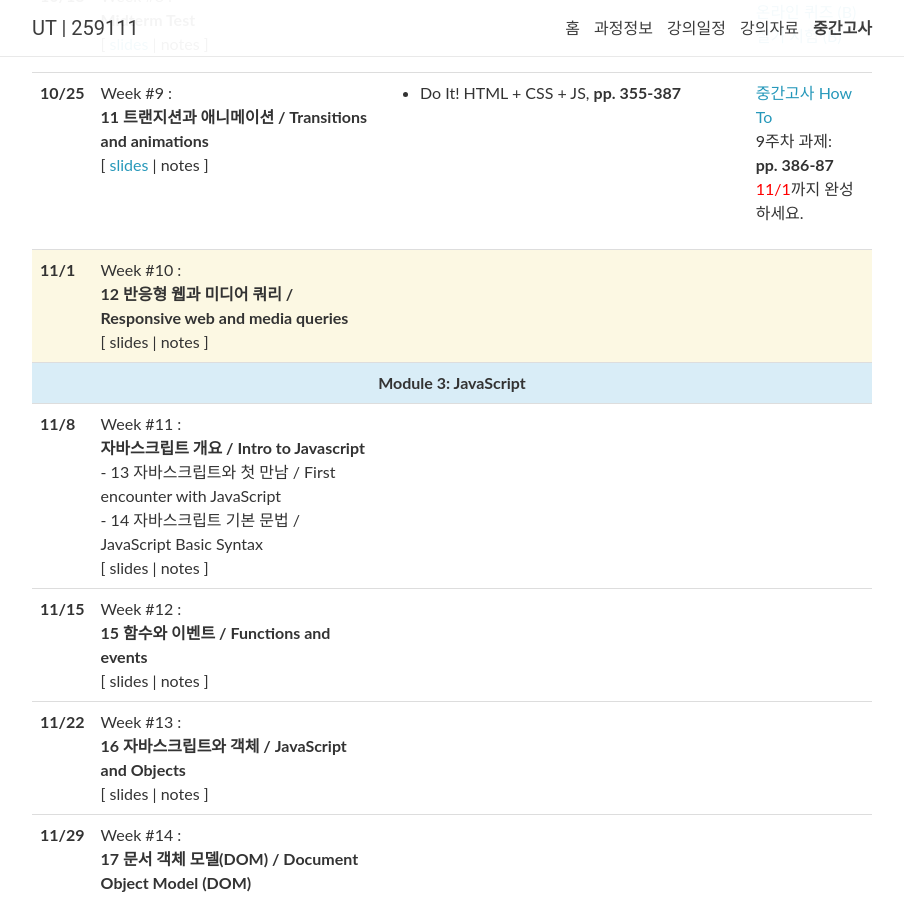
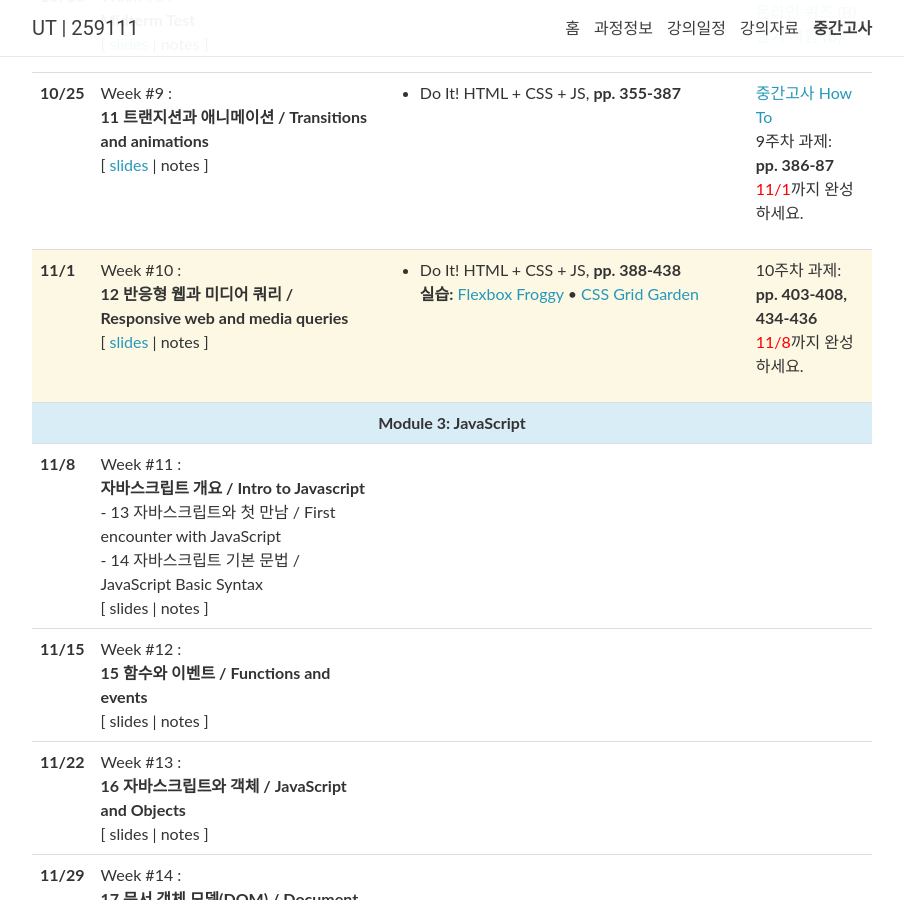
Before and after one commit to 2023-aaronkr/ut-web, a Jekyll site: the page built from _pages/lectures.md, in a window 1280 px wide and 900 px high, scrolled down 1455 px. Shown: the whole window, without its empty margins (188-1092 px from the left). Built offline with Jekyll 4.4.1, drawn with Linux system fonts in a browser that asks for light colours; nearby versions of some CDN libraries; comment, search, counter and statistics services are not loaded.

```diff
--- a/_data/lectures.yml
+++ b/_data/lectures.yml
@@ -116,9 +116,13 @@
   week: 10
   title: >
     <strong>12 반응형 웹과 미디어 쿼리 / Responsive web and media queries</strong>
-  slides:
-  readings:
-  logistics:
+  slides: "https://docs.google.com/presentation/d/1mP4MywtNQwwPUpmXfqGSqF6-H0v3fVW9BZVBwb8ZcMM/edit?usp=sharing"
+  readings: >
+    Do It! HTML + CSS + JS, <strong>pp. 388-438</strong><br>
+    <strong>실습:</strong> <a href="https://flexboxfroggy.com">Flexbox Froggy</a> &bull; <a href="https://cssgridgarden.com">CSS Grid Garden</a>
+  logistics: >
+    10주차 과제:<br><strong>pp. 403-408, 434-436</strong><br>
+    <span style="color: red">11/8</span>까지 완성하세요.
 
 - title: "Module 3: JavaScript"
 
```
